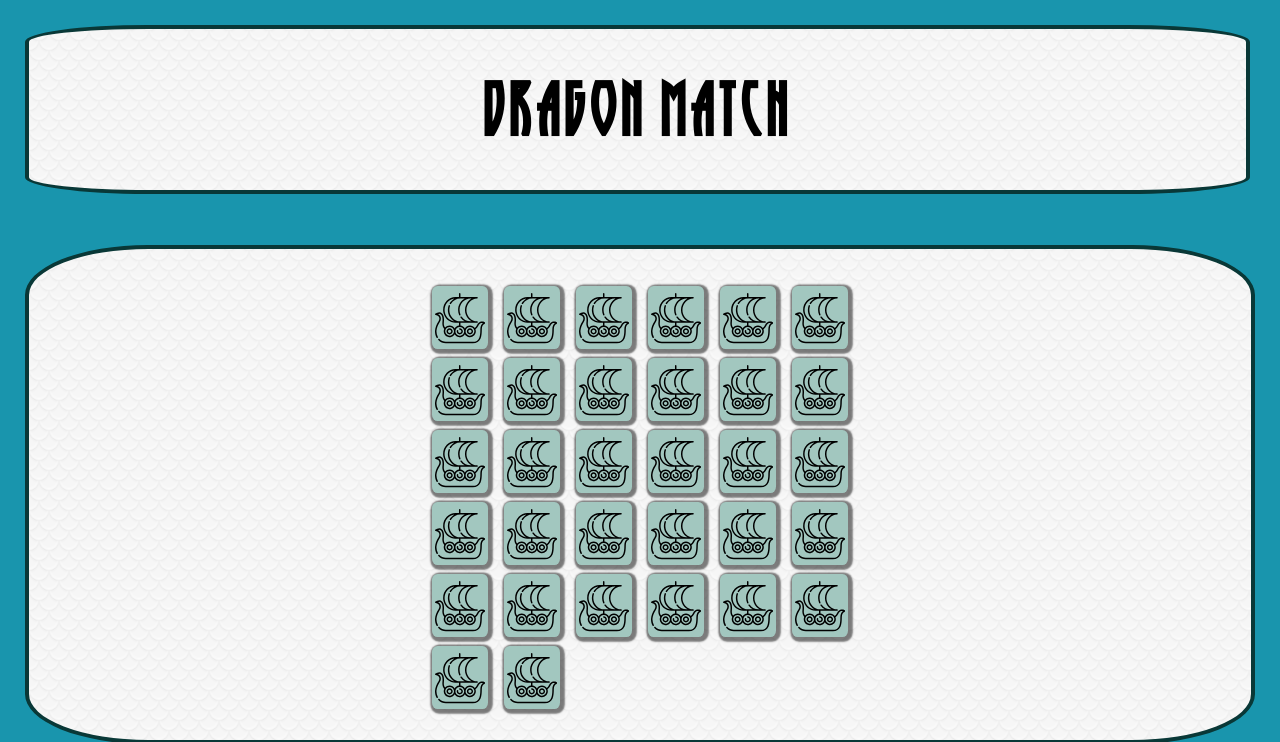
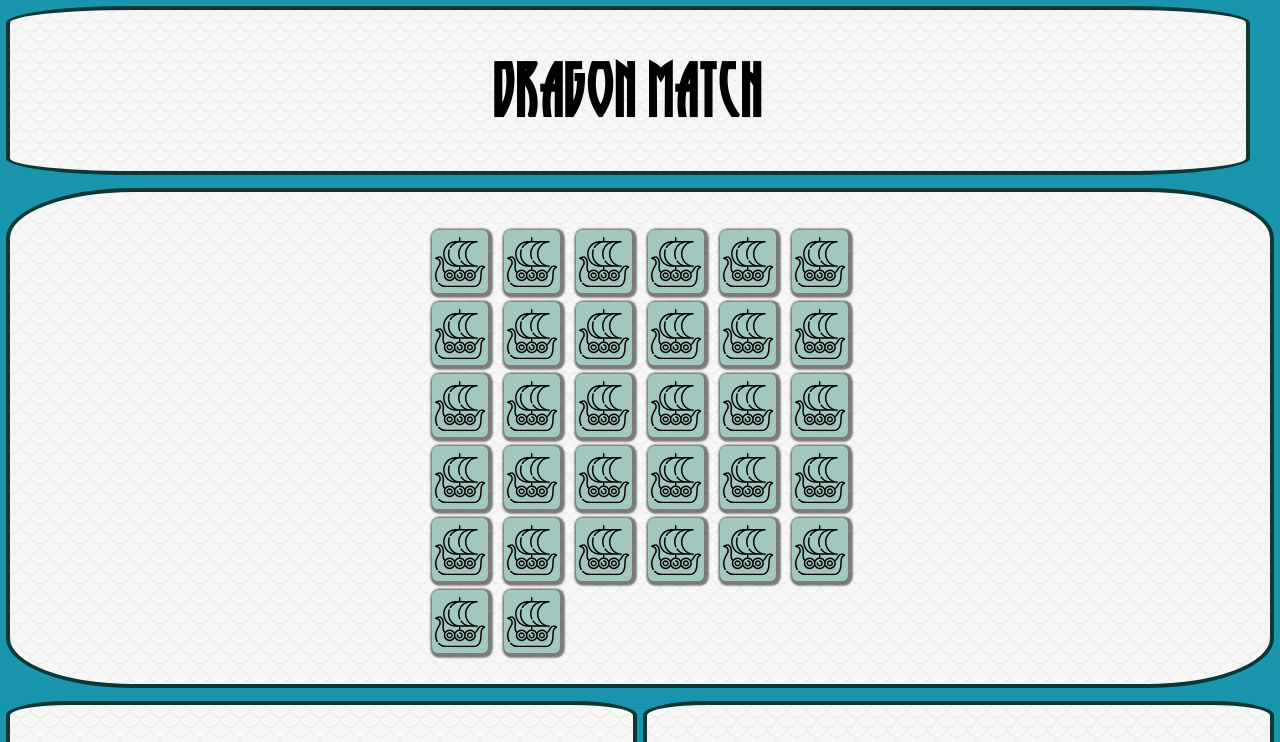
Before and after one commit to Peritract/dragon-match, a website: page index.html in a window 1280 px wide. Both pictures are taken after a click on the element "START GAME". Shown: the top 742 px of the page. Drawn offline with nearby package versions, Linux system fonts and the light colour scheme.

Commit message:
Example change

```diff
--- a/assets/css/style.css
+++ b/assets/css/style.css
@@ -15,8 +15,8 @@
 }
 
 body {
-	font-size: 2em;
-	letter-spacing: 0.2em;
+	font-size: 2rem;
+	letter-spacing: 0.2rem;
 	font-family: "Runy Tunes Revisited NF", serif;
 	--card-back: #a2c7bf;
 	--card-matched: #98b4b2;
@@ -48,17 +48,16 @@ root {
 
 .ui_container {
 	display: flex;
-	margin: 1%;
+	margin: 0.2rem;
 }
 
 .ui_element {
 	border: 4px solid var(--border);
-	margin: 1%;
+	margin: 0.2rem;
 	text-align: center;
 	width: 97%;
 	background: var(--background) url("../images/other/silver_scales.png");
 	border-radius: 10%;
-	margin: 1%;
 }
 
 .splash_container {
@@ -86,7 +85,7 @@ root {
 	padding: 3%;
 	width: 100%;
 	border: 4px solid var(--border);
-	margin: 1%;
+	margin: 0.2rem;
 	border-radius: 10%;
 }
 
@@ -181,7 +180,7 @@ root {
 }
 
 p {
-	font-size: 0.75em;
+	font-size: 0.75rem;
 }
 
 .warning {
```
Also changed, not shown: README.md.
